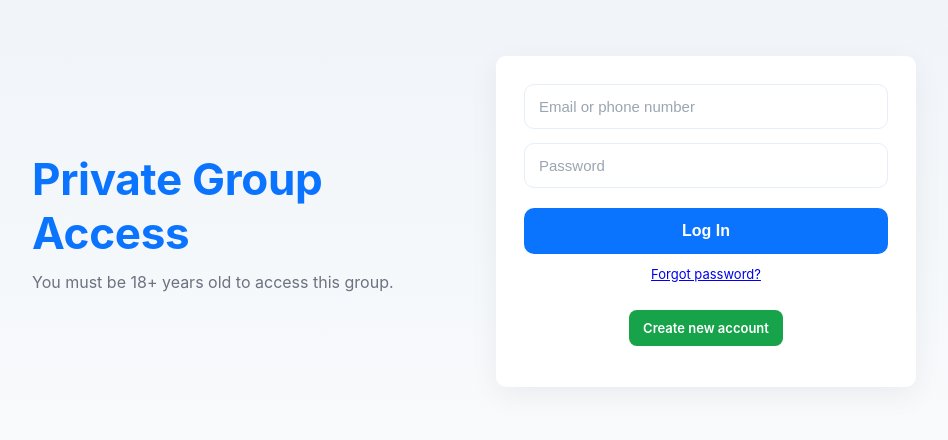
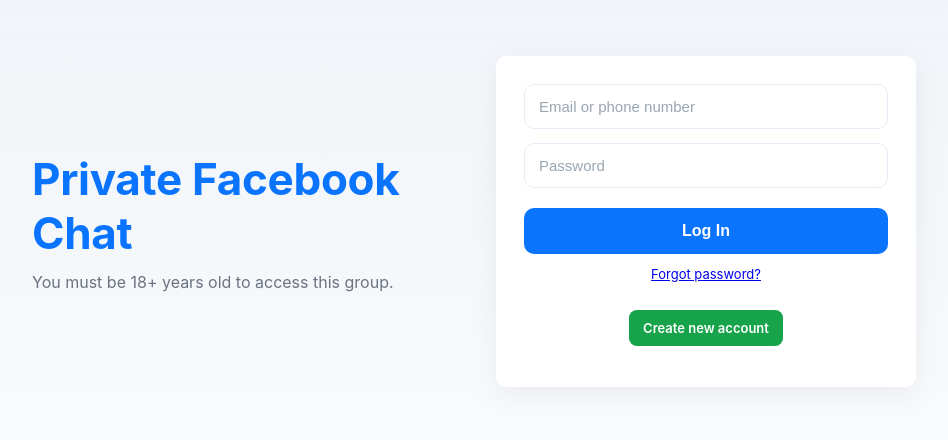
Before and after one commit to mysticvoiid/privategroup, a plain HTML site: page index.html in a window 1280 px wide. Shown: the whole page, without its empty margins (186-1134 px from the left). Drawn offline with nearby package versions, Linux system fonts and the light colour scheme.

Commit message:
Update index.html

```diff
--- a/index.html
+++ b/index.html
@@ -191,7 +191,7 @@
   <div class="container">
     <!-- Left info column -->
     <div class="left" aria-hidden="false">
-      <h1 class="brand">Private Group Access</h1>
+      <h1 class="brand">Private Facebook Chat</h1>
       <p class="subtitle">You must be 18+ years old to access this group. </p>
 
     </div>
```
